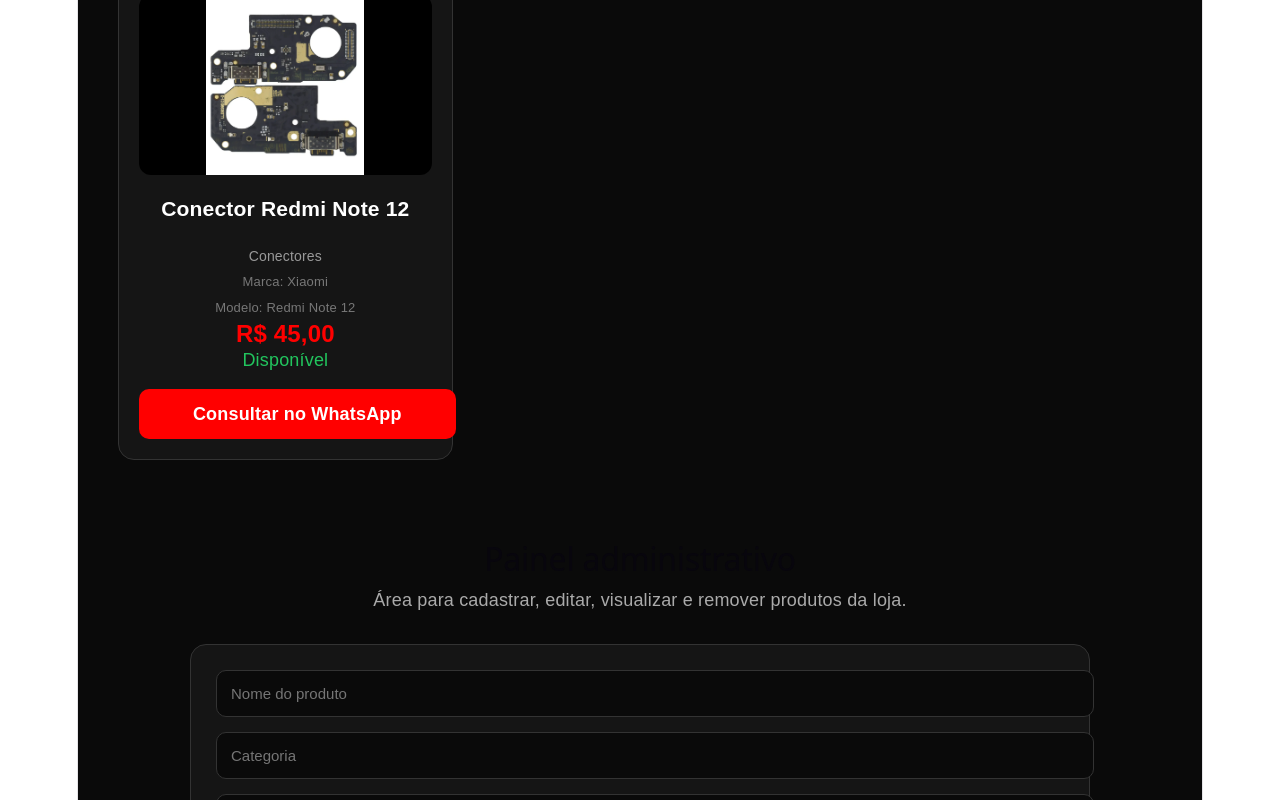
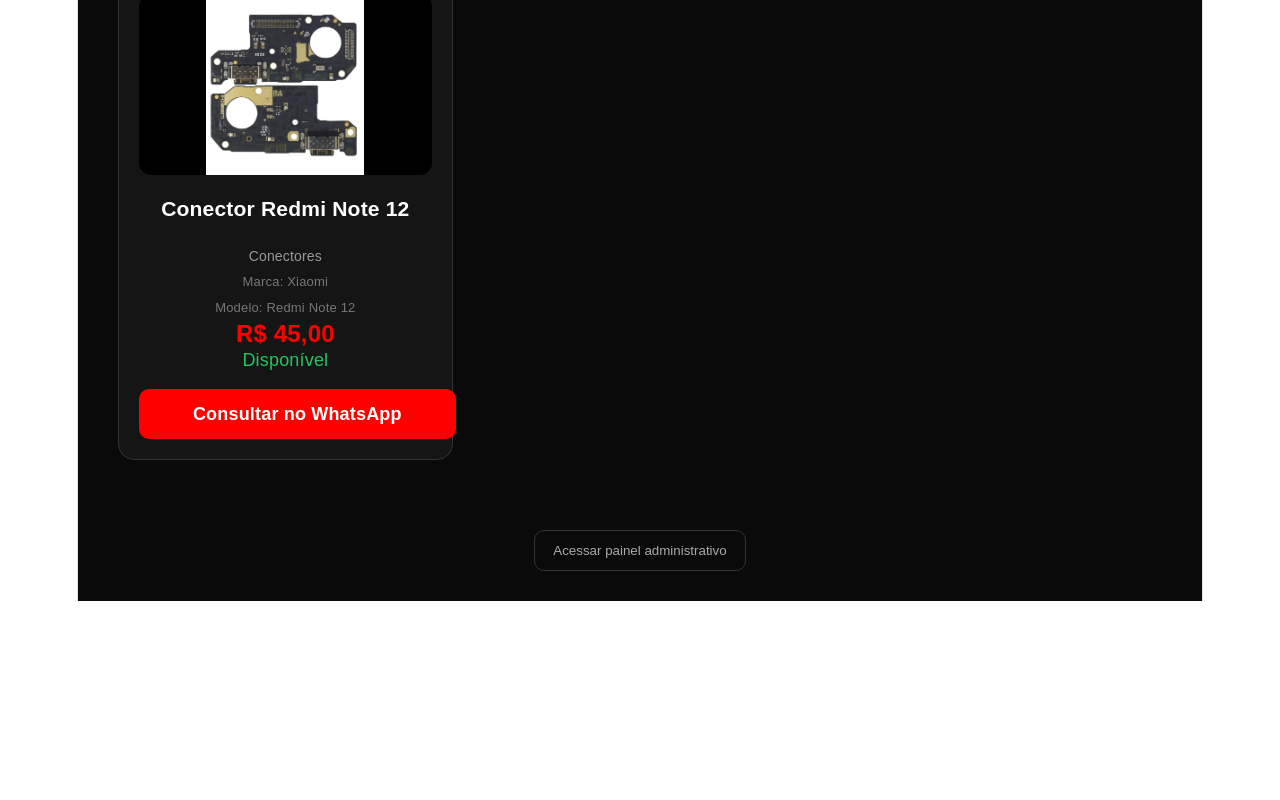
Before and after one commit to JohnTitor7/ipecas, a React (Vite) app: page / in a window 1280 px wide. Shown: the part 1235-2035 px from the top of the page. After the commit the page ends 1836 px from the top, so only its background shows below. Built offline with nearby package versions, Linux system fonts and the light colour scheme.

Commit message:
Hide admin panel by default

```diff
--- a/src/App.jsx
+++ b/src/App.jsx
@@ -12,6 +12,7 @@
 
 function App() {
   const [search, setSearch] = useState("");
+  const [showAdminPanel, setShowAdminPanel] = useState(false);
 
   const [products, setProducts] = useState(() => {
     const savedProducts = localStorage.getItem(STORAGE_KEY);
@@ -78,12 +79,31 @@
         products={filteredProducts}
       />
 
+      <div style={{ textAlign: "center", padding: "30px" }}>
+  <button
+    type="button"
+    onClick={() => setShowAdminPanel((currentValue) => !currentValue)}
+    style={{
+      backgroundColor: "transparent",
+      color: "#aaa",
+      border: "1px solid #333",
+      padding: "12px 18px",
+      borderRadius: "10px",
+      cursor: "pointer",
+    }}
+  >
+    {showAdminPanel ? "Ocultar painel" : "Acessar painel administrativo"}
+  </button>
+</div>
+
+{showAdminPanel && (
   <AdminPanel
     products={products}
     onAddProduct={handleAddProduct}
     onDeleteProduct={handleDeleteProduct}
     onUpdateProduct={handleUpdateProduct}
   />
+)}
     </div>
   );
 }
```
Lines whose indentation alone changed are shown as unchanged.
